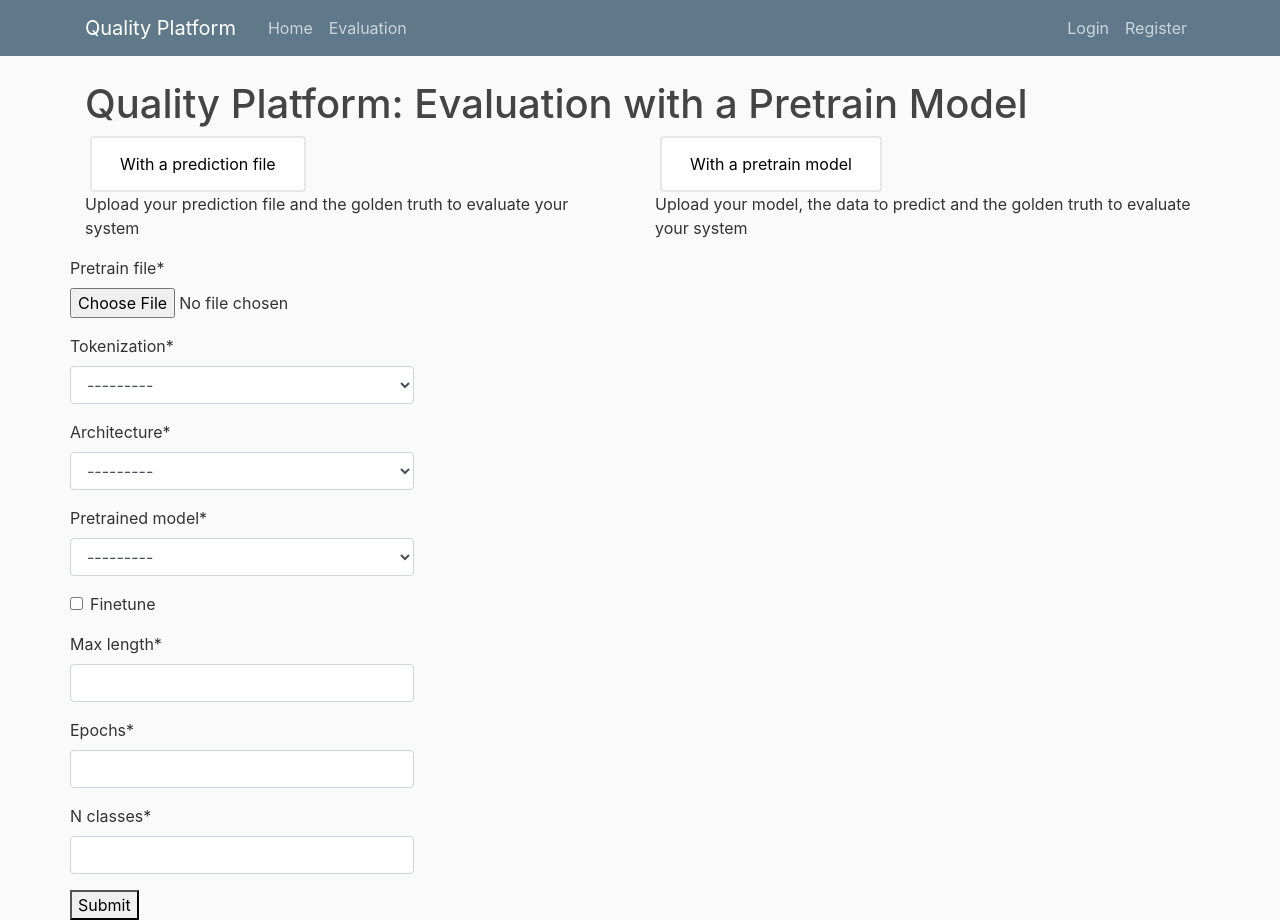
After one commit to liuhz0926/quality_platform_prototype, a Django app: page /evaluate/pretrain/ in a window 1280 px wide. The commit adds this page. Run offline with Django 3.2, Linux system fonts and the light colour scheme; some libraries are stand-ins or nearby versions.

Commit message:
Add pretrain upload page version 1.0

```diff
--- a/quality_platform/forms.py
+++ b/quality_platform/forms.py
@@ -1,5 +1,5 @@
 from django import forms
-from .models import EvalPredFile, EvalAddFile
+from .models import EvalPredFile, EvalAddFile, EvalPretrainFile
 
 class EvalFileForm(forms.ModelForm):
     class Meta:
@@ -10,3 +10,16 @@ class EvalAddFileForm(forms.ModelForm):
     class Meta:
         model = EvalAddFile
         fields = ('addition_pred_file',)
+
+class EvalPretrainForm(forms.ModelForm):
+    class Meta:
+        model = EvalPretrainFile
+        fields = ('pretrain_file',
+                  'tokenization',
+                  'architecture',
+                  'pretrained_model',
+                  'finetune',
+                  'max_length',
+                  'epochs',
+                  'n_classes',
+                  )
--- a/quality_platform/models.py
+++ b/quality_platform/models.py
@@ -7,3 +7,27 @@ class EvalPredFile(models.Model):
 
 class EvalAddFile(models.Model):
     addition_pred_file = models.FileField(upload_to='evaluate/addition_pred_file/')
+
+class EvalPretrainFile(models.Model):
+    pretrain_file = models.FileField(upload_to='evaluate/pretrain_file/')
+
+    TOKEN_CHOICE = (('word', 'word'),
+                    ('char', 'char'),
+                    ('transformer', 'transformer'))
+    tokenization = models.CharField(max_length=20, choices=TOKEN_CHOICE)
+
+    ARCH_CHOICE = (("cnn_char", "cnn_char"),
+                   ("embed_bilstm_attend", "embed_bilstm_attend"),
+                   ('transformer', 'transformer'))
+    architecture = models.CharField(max_length=50, choices=ARCH_CHOICE)
+
+    MODEL_CHOICE = (("bert-base-german-cased", "bert-base-german-cased"),
+                    ("bert-base-cased", "bert-base-cased"),
+                    ("bert-multilingual-cased", "bert-multilingual-cased"),
+                    ("bert-base-german-cased", "bert-base-german-cased"))
+    pretrained_model = models.CharField(max_length=50, choices=MODEL_CHOICE)
+
+    finetune = models.BooleanField()
+    max_length = models.IntegerField()
+    epochs = models.IntegerField()
+    n_classes = models.IntegerField()
--- /dev/null
+++ b/quality_platform/templates/quality_platform/eval_upload_pretrain.html
@@ -0,0 +1,19 @@
+{% extends "quality_platform/evaluate_base.html" %}
+
+{% load crispy_forms_tags %}
+
+{% block content %}
+
+    <div class="row">
+        <div>
+            <form method="post" enctype="multipart/form-data">
+                {% csrf_token %}
+                {{ form|crispy }}
+                <button type="submit">Submit</button>
+            </form>
+        </div>
+    </div>
+
+
+
+{% endblock content %}
--- a/quality_platform/templates/quality_platform/evaluate_base.html
+++ b/quality_platform/templates/quality_platform/evaluate_base.html
@@ -85,7 +85,8 @@
         </div>
 
         <div class="col">
-          <button class="btn default">With a pretrain model</button>
+          <button class="btn default" onclick="location.href='{% url 'platform-evaluate-upload-pretrain' %}'" type="button">
+              With a pretrain model</button>
 
             <p>Upload your model, the data to predict and the golden truth to evaluate your system</p>
         </div>
--- a/quality_platform/urls.py
+++ b/quality_platform/urls.py
@@ -3,20 +3,26 @@ from . import views
 
 urlpatterns = [
     path('', views.home, name='platform-home'),
+
+    # evaluation
     path('evaluate/', views.evaluate, name='platform-evaluate'),
-    path('evaluate/upload-prediction/', views.eval_upload_prediction,
+    # for prediction files
+    path('evaluate/prediction/', views.eval_upload_prediction,
          name='platform-evaluate-upload-prediction'),
-    # path('evaluate/load-prediction/', views.eval_load_prediction, name='platform-evaluate-load-prediction'),
-    path('evaluate/report-prediction/', views.eval_report_prediction,
+    path('report/evaluate/prediction/overview/', views.eval_report_prediction,
          name='platform-evaluate-report-prediction'),
-    path('evaluate/report-prediction/confusion_matrix', views.eval_pred_report_confusion,
+    path('report/evaluate/prediction/confusion_matrix/', views.eval_pred_report_confusion,
          name='platform-eval-pred-report-confusion'),
-    path('evaluate/report-prediction/confusion_matrix/proportion', views.eval_pred_report_confusion_proportion,
+    path('report/evaluate/prediction/confusion_matrix/proportion', views.eval_pred_report_confusion_proportion,
          name='platform-eval-pred-report-confusion-proportion'),
-    path('evaluate/report-prediction/threshold_analysis', views.eval_pred_report_threshold,
+    path('report/evaluate/prediction/threshold_analysis/', views.eval_pred_report_threshold,
          name='platform-eval-pred-report-threshold'),
-    path('evaluate/report-prediction/error_analysis', views.eval_pred_report_error,
+    path('report/evaluate/prediction/error_analysis/', views.eval_pred_report_error,
          name='platform-eval-pred-report-error'),
-    path('evaluate/report-prediction/upload_new', views.eval_pred_report_upload,
+    path('report/evaluate/prediction/upload_new/', views.eval_pred_report_upload,
          name='platform-eval-pred-report-upload'),
+
+    # for pretrain model, use coco
+    path('evaluate/pretrain/', views.eval_upload_pretrain,
+         name='platform-evaluate-upload-pretrain'),
 ]
--- a/quality_platform/views.py
+++ b/quality_platform/views.py
@@ -1,8 +1,8 @@
 from django.shortcuts import render, redirect
 import pandas as pd
 import numpy as np
-from .forms import EvalFileForm, EvalAddFileForm
-from .models import EvalPredFile, EvalAddFile
+from .forms import EvalFileForm, EvalAddFileForm, EvalPretrainForm
+from .models import EvalPredFile, EvalAddFile, EvalPretrainFile
 from .backend.Main import Eval_Report
 
 
@@ -165,6 +165,7 @@ def eval_pred_report_error(request):
         context['addition'] = 1
     return render(request, 'quality_platform/eval_report_pred_error.html', context)
 
+
 def eval_pred_report_upload(request):
     '''
 
@@ -187,3 +188,29 @@ def eval_pred_report_upload(request):
         context['form'] = form
 
     return render(request, 'quality_platform/eval_report_upload_new.html', context)
+
+
+def eval_upload_pretrain(request):
+    '''
+        After clicking with a pretrain model
+        upload a zip file for coco and file in the table for coco
+        redirect to the report page
+    :param request:
+    :return:
+    '''
+    context = {'title': 'with a Pretrain Model'}
+
+    if request.method == 'POST':
+        form = EvalPretrainForm(request.POST, request.FILES)
+        if form.is_valid():
+            form.save()
+            # Evaluate the model
+            #load_backend()
+            return redirect('platform-evaluate-report-prediction')
+        pass
+    else: # if request is get
+        pass
+        form = EvalPretrainForm()
+        context['form'] = form
+
+    return render(request, 'quality_platform/eval_upload_pretrain.html', context)
```
Also changed, not shown: db.sqlite3.
